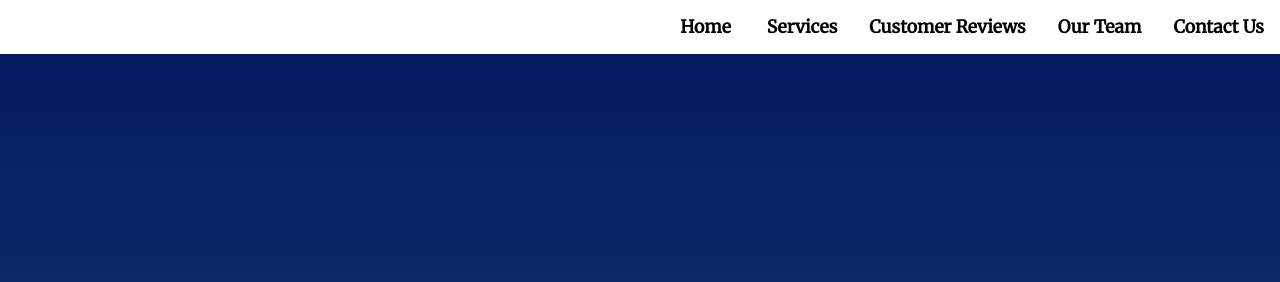
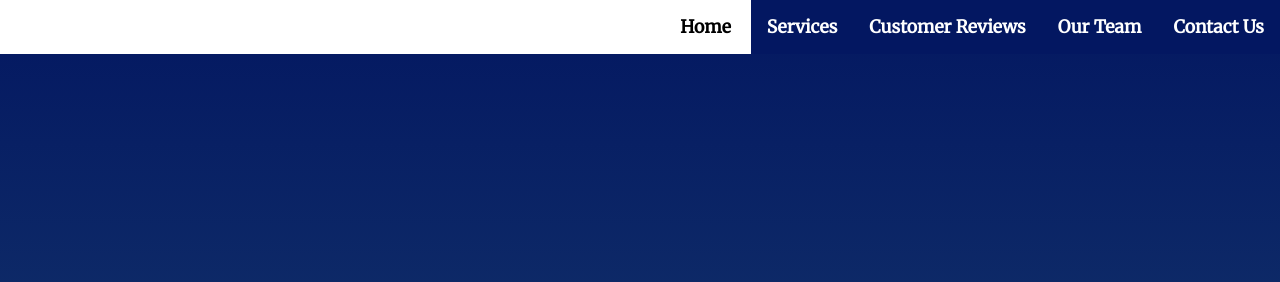
Before and after one commit to jymbocala/Landing-Page, a plain HTML site: page index.html in a window 1280 px wide. Shown: the top 282 px of the page. Drawn offline with Linux system fonts and the light colour scheme.

Commit message:
add highlight function to navbar

```diff
--- a/css/styles.css
+++ b/css/styles.css
@@ -13,10 +13,6 @@
 /* * {
     border: red solid 1px;
 } */
-
-/* html {
-    scroll-behavior: smooth;
-  } */
 
 body {
     background: rgb(136,203,171);
@@ -109,7 +105,8 @@ nav {
 
 .navbar__menu li {
     display: inline-block;
-    /* display: flex; */
+    cursor: pointer;
+    margin: 0;
 }
 
 .navbar__menu a {
@@ -127,14 +124,22 @@ nav {
 }
 
 .navbar__menu .menu__link:hover {
-    background: rgb(215, 215, 215);
-    color: #fff;
+    background:  rgb(3, 23, 97);
+    color:#fff;
     transition: ease 0.3s all;
 }
 
 .menu__link:hover a {
-    color: rgb(37, 0, 201);
+    color:#fff;
     transition: ease 0.3s all;
+}
+
+.active-nav {
+    background:  rgb(3, 23, 97);
+}
+
+.active-nav a {
+    color: #fff;
 }
 
 
--- a/js/app.js
+++ b/js/app.js
@@ -50,7 +50,6 @@ for (const section of allSections) {
     const newLi = document.createElement('li'); //create new <li>, with a class to be used for styling
 
     newLi.classList.add('menu__link');
-    newA.href = '#' + sectionId; // set new <a> tag's href with the section id
     newLi.appendChild(newA); // append new <a> within new <li>, then add it to navList
     navList.appendChild(newLi);
 
@@ -81,12 +80,16 @@ for (const section of allSections) {
 // Add class 'your-active-class' to section when it is visible
 window.addEventListener('scroll', highlight); // highlight section in viewport
 // function to add/remove #your-active-class in each section
+// Add active class to navbar when clicked
 function highlight() {
+    const liEl = document.getElementsByTagName("li");
      for (i = 0; i < allSections.length; i++) {
          if(!isVisible(allSections[i])){
              allSections[i].classList.remove('your-active-class');
+             liEl[i+1].classList.remove('active-nav');
          } else {
              allSections[i].classList.add('your-active-class');
+             liEl[i+1].classList.add('active-nav');
          }
      }
  }
```
